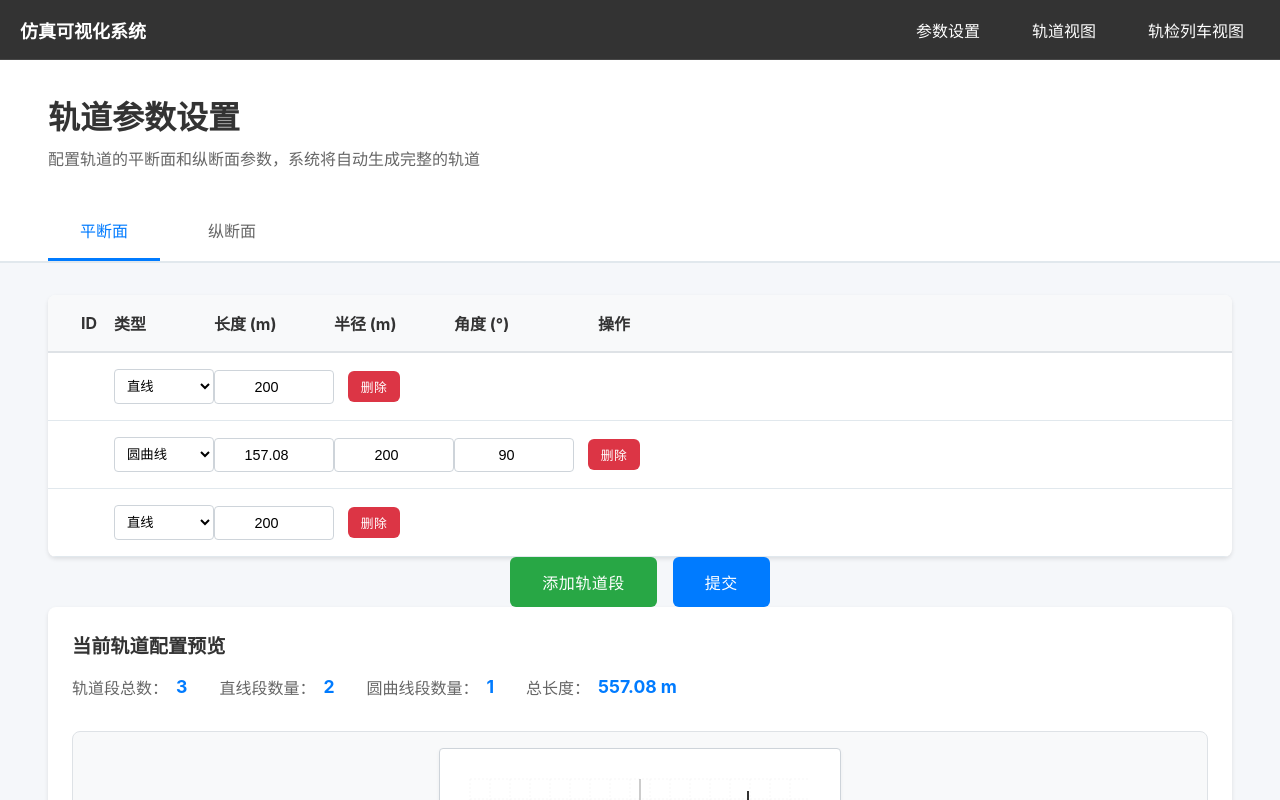
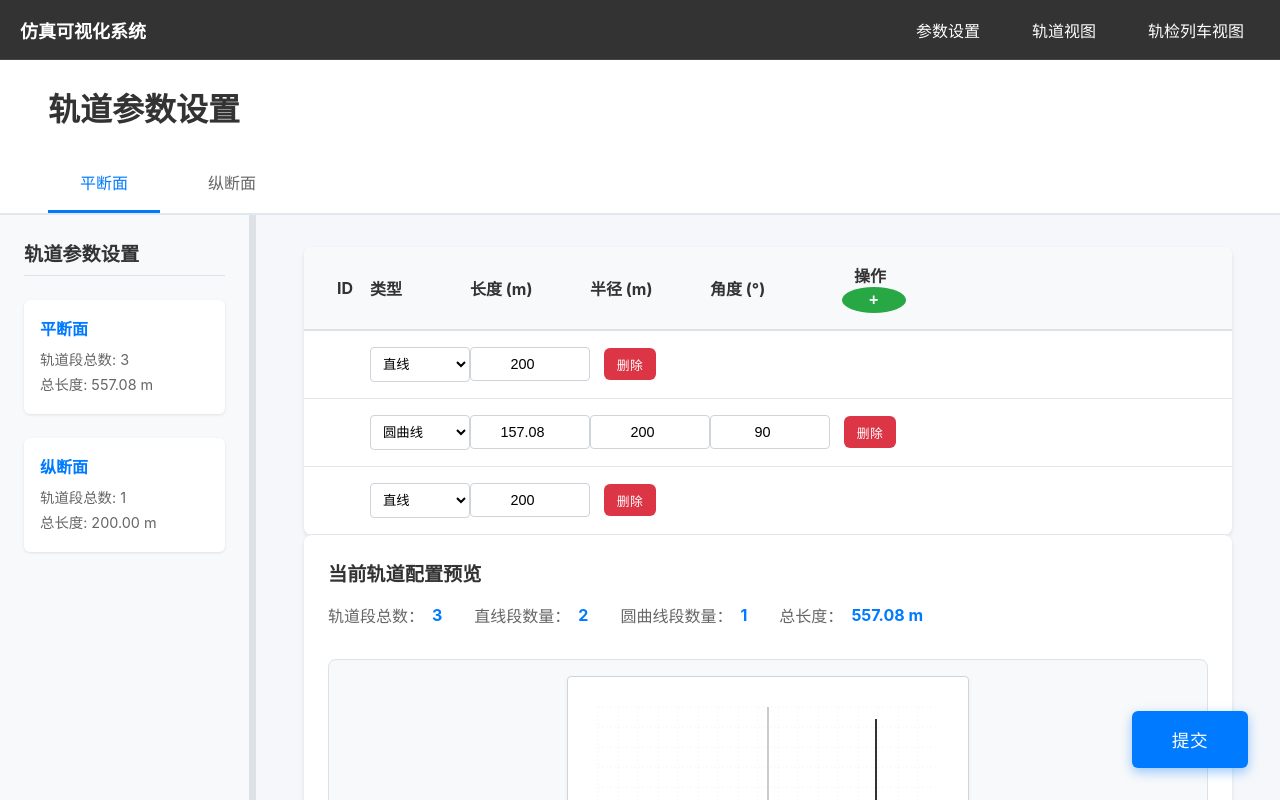
Before and after one commit to Supersource6666/SimpackLikedSimulationPlatform, a Vue app: page / in a window 1280 px wide. Built offline with nearby package versions, Linux system fonts and the light colour scheme.

Commit message:
complete the task

```diff
--- a/src/components/TrackParams.vue
+++ b/src/components/TrackParams.vue
@@ -2,7 +2,6 @@
   <div class="track-params-container">
     <div class="params-header">
       <h1>轨道参数设置</h1>
-      <p>配置轨道的平断面和纵断面参数，系统将自动生成完整的轨道</p>
     </div>
 
     <div class="params-tabs">
@@ -23,6 +22,28 @@
     </div>
 
     <div class="params-main">
+      <!-- 侧边栏 -->
+      <div class="sidebar">
+        <div class="sidebar-content">
+          <h3>轨道参数设置</h3>
+          <div class="sidebar-section">
+            <h4>平断面</h4>
+            <p>轨道段总数: {{ trackParams.horizontalSegments.length }}</p>
+            <p>总长度: {{ totalLength.toFixed(2) }} m</p>
+          </div>
+          <div class="sidebar-section">
+            <h4>纵断面</h4>
+            <p>轨道段总数: {{ trackParams.verticalSegments.length }}</p>
+            <p>总长度: {{ verticalTotalLength.toFixed(2) }} m</p>
+          </div>
+        </div>
+      </div>
+
+      <!-- 拖拽把手 -->
+      <div class="sidebar-resizer" ref="sidebarResizer"></div>
+
+      <!-- 主内容区域 -->
+      <div class="main-content">
       <!-- 平断面参数设置 -->
       <div v-if="activeTab === 'horizontal'">
         <!-- 轨道段列表 -->
@@ -33,7 +54,10 @@
             <div class="segment-length">长度 (m)</div>
             <div class="segment-radius" v-if="showRadiusColumn">半径 (m)</div>
             <div class="segment-angle" v-if="showAngleColumn">角度 (°)</div>
-            <div class="segment-actions">操作</div>
+            <div class="segment-actions">
+              操作
+              <button class="btn btn-add-icon" @click="addSegment" title="添加轨道段">+</button>
+            </div>
           </div>
 
           <div
@@ -82,11 +106,7 @@
           </div>
         </div>
 
-        <!-- 操作按钮组 -->
-        <div class="params-actions">
-          <button class="btn btn-add" @click="addSegment">添加轨道段</button>
-          <button class="btn btn-submit" @click="saveAndNavigate">提交</button>
-        </div>
+
 
         <!-- 当前配置预览 -->
         <div class="params-preview">
@@ -126,7 +146,10 @@
             <div class="segment-length">长度 (m)</div>
             <div class="segment-grade">坡度 (%)</div>
             <div class="segment-start-elevation">起点高程 (m)</div>
-            <div class="segment-actions">操作</div>
+            <div class="segment-actions">
+              操作
+              <button class="btn btn-add-icon" @click="addSegment" title="添加轨道段">+</button>
+            </div>
           </div>
 
           <div
@@ -210,11 +233,13 @@
           </div>
         </div>
 
-        <!-- 操作按钮组 -->
-        <div class="params-actions">
-          <button class="btn btn-add" @click="addSegment">添加轨道段</button>
-          <button class="btn btn-submit" @click="saveAndNavigate">提交</button>
-        </div>
+
+      </div>
+      </div> <!-- 关闭main-content -->
+
+      <!-- 右下角提交按钮 -->
+      <div class="floating-submit">
+        <button class="btn btn-submit" @click="saveAndNavigate">提交</button>
       </div>
     </div>
   </div>
@@ -230,6 +255,57 @@ const router = useRouter();
 const trackPreviewCanvas = ref(null);
 // 纵断面轨道预览canvas引用
 const verticalTrackPreviewCanvas = ref(null);
+// 侧边栏拖拽相关引用
+const sidebarResizer = ref(null);
+const sidebar = ref(null);
+const isResizing = ref(false);
+const sidebarWidth = ref(250); // 初始宽度
+
+// 侧边栏拖拽功能
+const initSidebarResize = () => {
+  if (!sidebarResizer.value) return;
+
+  sidebar.value = document.querySelector('.sidebar');
+
+  const onMouseDown = (e) => {
+    isResizing.value = true;
+    document.addEventListener('mousemove', onMouseMove);
+    document.addEventListener('mouseup', onMouseUp);
+
+    // 隐藏选择文本的光标样式
+    document.body.style.userSelect = 'none';
+  };
+
+  const onMouseMove = (e) => {
+    if (!isResizing.value) return;
+
+    // 获取侧边栏的位置
+    const sidebarRect = sidebar.value.getBoundingClientRect();
+    const containerRect = document.querySelector('.track-params-container').getBoundingClientRect();
+
+    // 计算新的侧边栏宽度（考虑容器边界）
+    let newWidth = e.clientX - containerRect.left;
+
+    // 设置最小和最大宽度限制
+    newWidth = Math.max(200, Math.min(500, newWidth));
+
+    // 更新侧边栏宽度
+    sidebarWidth.value = newWidth;
+    sidebar.value.style.width = `${newWidth}px`;
+  };
+
+  const onMouseUp = () => {
+    isResizing.value = false;
+    document.removeEventListener('mousemove', onMouseMove);
+    document.removeEventListener('mouseup', onMouseUp);
+
+    // 恢复选择文本的光标样式
+    document.body.style.userSelect = '';
+  };
+
+  // 添加鼠标按下事件监听
+  sidebarResizer.value.addEventListener('mousedown', onMouseDown);
+};
 
 // Tab切换状态
 const activeTab = ref('horizontal');
@@ -925,10 +1001,11 @@ onMounted(() => {
   console.log('本地平断面轨道段数据初始化完成:', trackParams.horizontalSegments);
   console.log('本地纵断面轨道段数据初始化完成:', trackParams.verticalSegments);
 
-  // 延迟绘制，确保DOM已渲染
+  // 延迟绘制和初始化拖拽功能，确保DOM已渲染
   nextTick(() => {
     drawTrackPreview();
     drawVerticalTrackPreview();
+    initSidebarResize();
   });
 });
 
@@ -954,10 +1031,11 @@ watch(
 <style scoped>
 .track-params-container {
   width: 100%;
-  min-height: 100vh;
+  height: 100vh;
   background-color: #f5f7fa;
   display: flex;
   flex-direction: column;
+  overflow: hidden;
 }
 
 /* Tabs样式 */
@@ -991,7 +1069,7 @@ watch(
 
 .params-header {
   background-color: #ffffff;
-  padding: 2rem 3rem;
+  padding: 1.5rem 3rem;
   box-shadow: 0 2px 4px rgba(0, 0, 0, 0.1);
 }
 
@@ -1001,18 +1079,14 @@ watch(
   color: #333333;
 }
 
-.params-header p {
-  margin: 0.5rem 0 0 0;
-  color: #666666;
-  font-size: 1rem;
-}
-
 .params-main {
   flex: 1;
-  padding: 2rem 3rem;
+  padding: 0;
   display: flex;
-  flex-direction: column;
-  gap: 2rem;
+  flex-direction: row;
+  gap: 0;
+  overflow: hidden;
+  height: 100%;
 }
 
 .segments-list {
@@ -1139,6 +1213,30 @@ watch(
   transform: translateY(-1px);
 }
 
+/* 添加轨道段图标按钮样式 */
+.btn-add-icon {
+  background-color: #28a745;
+  color: #ffffff;
+  border: none;
+  border-radius: 50%;
+  width: 10px;
+  height: 10px;
+  font-size: 1rem;
+  font-weight: bold;
+  cursor: pointer;
+  display: inline-flex;
+  align-items: center;
+  justify-content: center;
+  margin-left: 0.5rem;
+  transition: all 0.2s;
+}
+
+.btn-add-icon:hover {
+  background-color: #218838;
+  transform: scale(1.1);
+  box-shadow: 0 2px 4px rgba(40, 167, 69, 0.3);
+}
+
 .params-preview {
   background-color: #ffffff;
   border-radius: 8px;
@@ -1173,8 +1271,124 @@ watch(
 .preview-item .value {
     color: #007bff;
     font-weight: bold;
-    font-size: 1.1rem;
-  }
+}
+
+/* 侧边栏样式 */
+.params-main {
+  position: relative;
+  display: flex;
+  flex-direction: row;
+  gap: 0;
+}
+
+.sidebar {
+  width: 250px;
+  background-color: #f8f9fa;
+  border-right: 1px solid #dee2e6;
+  padding: 1.5rem;
+  box-shadow: 2px 0 4px rgba(0, 0, 0, 0.05);
+  overflow-y: auto;
+  transition: width 0.3s ease;
+}
+
+.sidebar-content {
+  display: flex;
+  flex-direction: column;
+  gap: 1.5rem;
+}
+
+.sidebar h3 {
+  margin-top: 0;
+  color: #333333;
+  font-size: 1.2rem;
+  border-bottom: 1px solid #dee2e6;
+  padding-bottom: 0.5rem;
+}
+
+.sidebar-section {
+  background-color: #ffffff;
+  border-radius: 6px;
+  padding: 1rem;
+  box-shadow: 0 1px 3px rgba(0, 0, 0, 0.1);
+}
+
+.sidebar-section h4 {
+  margin-top: 0;
+  margin-bottom: 0.5rem;
+  color: #007bff;
+  font-size: 1rem;
+}
+
+.sidebar-section p {
+  margin: 0.25rem 0;
+  color: #666666;
+  font-size: 0.9rem;
+}
+
+/* 拖拽把手样式 */
+.sidebar-resizer {
+  width: 6px;
+  background-color: #dee2e6;
+  cursor: col-resize;
+  transition: background-color 0.2s;
+}
+
+/* 浮动提交按钮样式 */
+.floating-submit {
+  position: fixed;
+  bottom: 2rem;
+  right: 2rem;
+  z-index: 1000;
+}
+
+.floating-submit .btn-submit {
+  padding: 1rem 2.5rem;
+  font-size: 1.1rem;
+  box-shadow: 0 4px 12px rgba(0, 123, 255, 0.4);
+}
+
+.sidebar-resizer:hover {
+  background-color: #adb5bd;
+}
+
+.sidebar-resizer:active {
+  background-color: #6c757d;
+}
+
+/* 主内容区域样式 */
+.main-content {
+  flex: 1;
+  overflow-y: auto;
+  display: flex;
+  flex-direction: column;
+  gap: 2rem;
+  padding: 2rem 3rem;
+  height: 100%;
+  min-height: 0;
+  /* 自定义滚动条样式 */
+  scrollbar-width: thin;
+  scrollbar-color: #007bff #f5f5f5;
+}
+
+/* Webkit浏览器滚动条样式 */
+.main-content::-webkit-scrollbar {
+  width: 8px;
+}
+
+.main-content::-webkit-scrollbar-track {
+  background: #f5f5f5;
+  border-radius: 4px;
+}
+
+.main-content::-webkit-scrollbar-thumb {
+  background-color: #007bff;
+  border-radius: 4px;
+  border: 2px solid #f5f5f5;
+}
+
+.main-content::-webkit-scrollbar-thumb:hover {
+  background-color: #0056b3;
+}
 
 /* 二维轨道曲线预览样式 */
 .preview-canvas {
```
